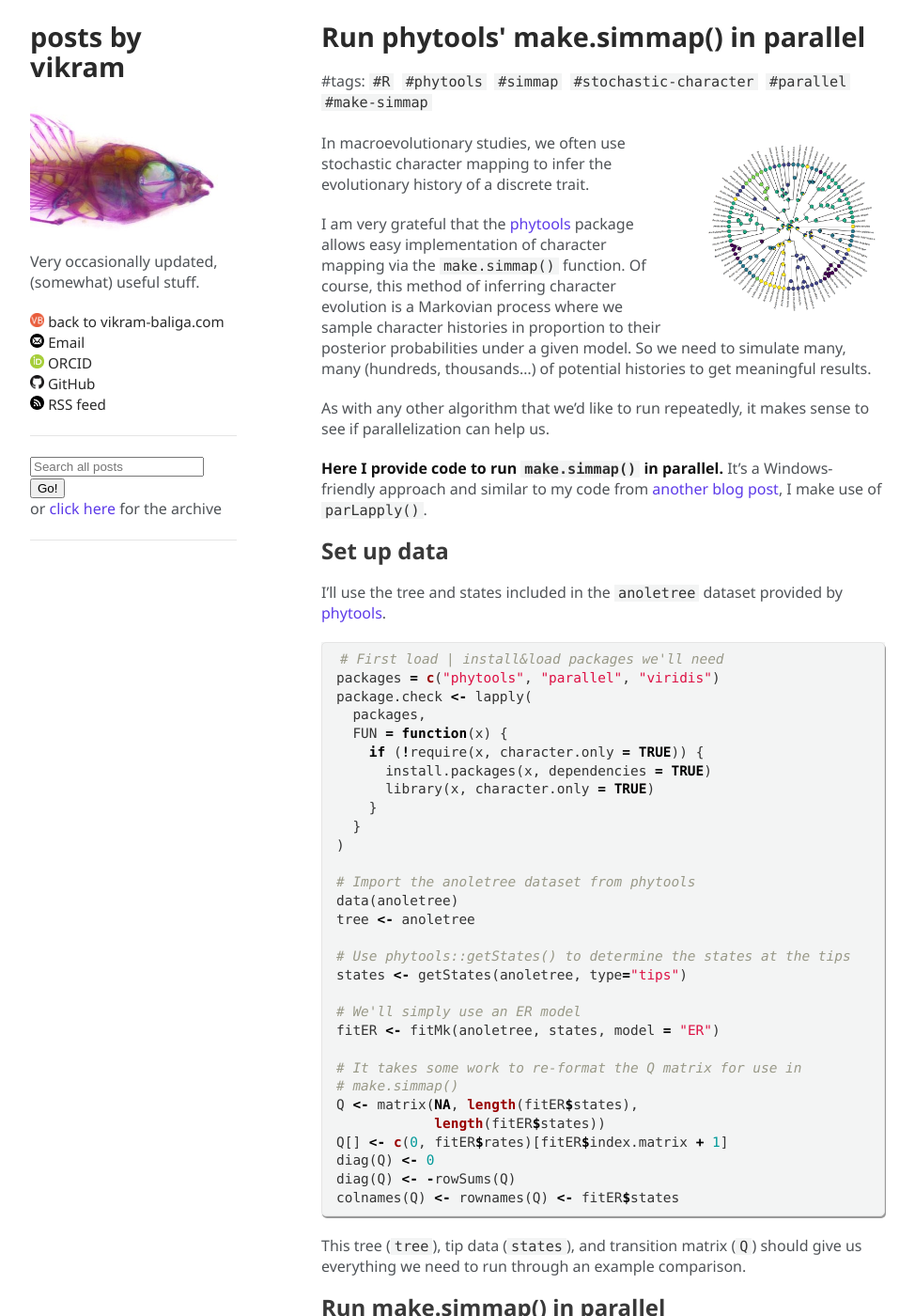
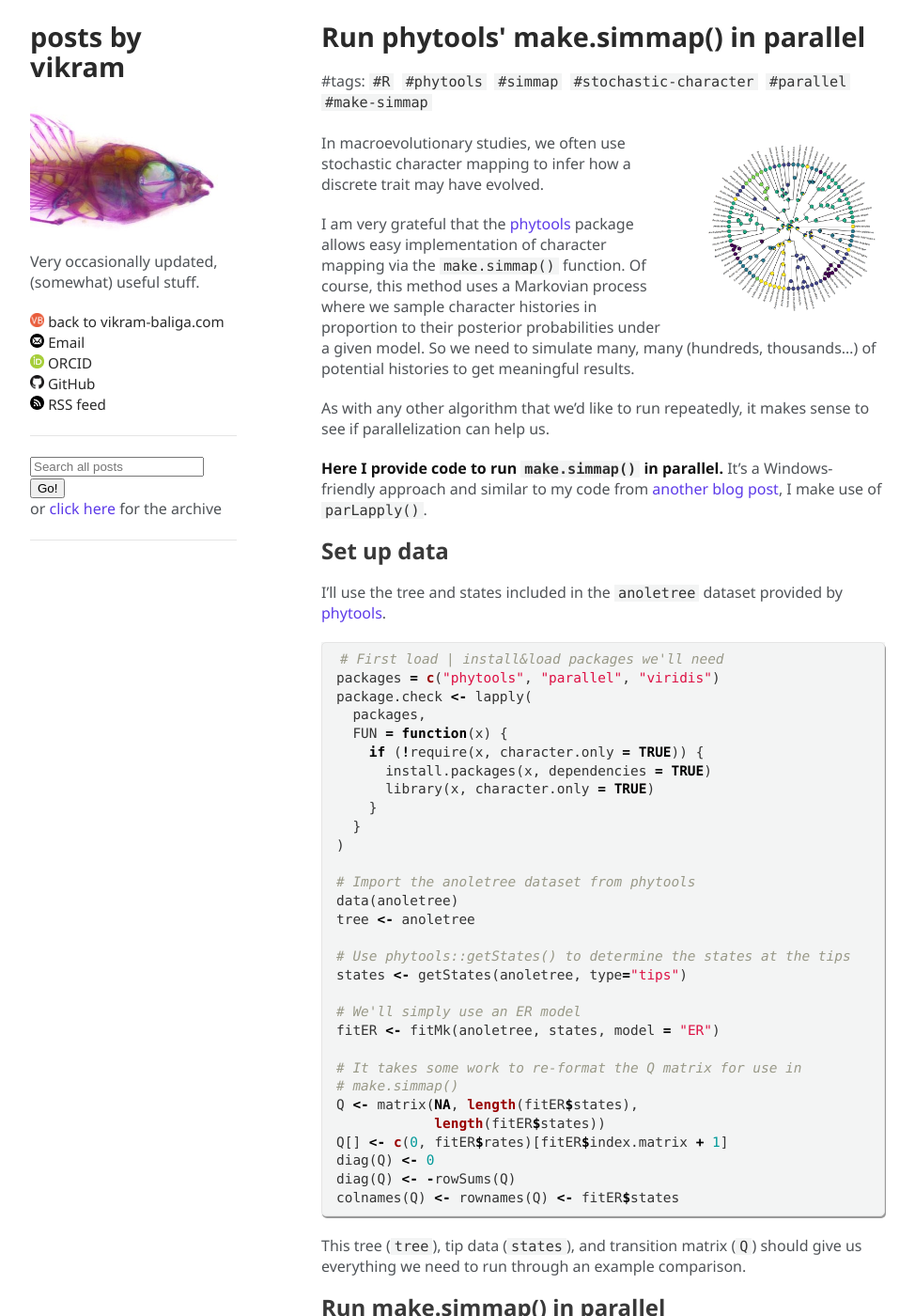
Before and after one commit to vbaliga/vbaliga.github.io, a Jekyll site: the page built from _posts/2019-05-19-run-phytools-makesimmap-parallel.md, in a window 1280 px wide and 1400 px high. Shown: the whole window at 94% size, without its empty margins (153-1127 px from the left). Built offline with Jekyll 4.4.1, drawn with Linux system fonts in a browser that asks for light colours; a script that is not in the unit is left out; some of the changed text lies outside the part shown.

Commit message:
Update 2019-05-19-run-phytools-makesimmap-parallel.md

```diff
--- a/_posts/2019-05-19-run-phytools-makesimmap-parallel.md
+++ b/_posts/2019-05-19-run-phytools-makesimmap-parallel.md
@@ -6,10 +6,10 @@ title: Run phytools' make.simmap() in parallel
 <meta name="description" content="Here I provide code to run in parallel the `make.simmap()` function from phytools. It’s a Windows-friendly approach and similar to my code from another blog post, I make use of `parLapply()`.">
 <p>
 <img src="https://github.com/vbaliga/vbaliga.github.io/raw/master/images/2019-05-19/simmap_parallel-1.png" alt="simmap parallel anoledata" style="float:right;width:200px;height:200px;margin-left:30px;">
-In macroevolutionary studies, we often use stochastic character mapping to infer the evolutionary history of a discrete trait.
+In macroevolutionary studies, we often use stochastic character mapping to infer how a discrete trait may have evolved.
 </p>
 
-I am very grateful that the [phytools](https://github.com/liamrevell/phytools) package allows easy implementation of character mapping via the `make.simmap()` function. Of course, this method of inferring character evolution is a Markovian process where we sample character histories in proportion to their posterior probabilities under a given model. So we need to simulate many, many (hundreds, thousands...) of potential histories to get meaningful results.
+I am very grateful that the [phytools](https://github.com/liamrevell/phytools) package allows easy implementation of character mapping via the `make.simmap()` function. Of course, this method uses a Markovian process where we sample character histories in proportion to their posterior probabilities under a given model. So we need to simulate many, many (hundreds, thousands...) of potential histories to get meaningful results.
 
 As with any other algorithm that we'd like to run repeatedly, it makes sense to see if parallelization can help us.
 
@@ -57,7 +57,7 @@ This tree (`tree`), tip data (`states`), and transition matrix (`Q`) should give
 
 ## Run make.simmap() in parallel
 
-Similar to my code from [this post](https://vbaliga.github.io/parallel-processing-for-mcmcglmm-in-r-windows-friendly/), **we will now use `parLapply()` from the [parallel](https://www.rdocumentation.org/packages/parallel/versions/3.6.0) package to execute runs of make.simmap() in parallel.**
+Similar to my code from [this post](https://vbaliga.github.io/parallel-processing-for-mcmcglmm-in-r-windows-friendly/), **we will now use `parLapply()` from the [parallel](https://www.rdocumentation.org/packages/parallel/versions/3.6.0) package to execute runs of `make.simmap()` in parallel.**
 
 To show how much time can be saved (using these parameters and with my laptop's specs) I will time it using `Sys.time()` and then compare later it to a 'vanilla' version run in series.
 
```
Also changed, not shown: other parts of _posts/2019-05-19-run-phytools-makesimmap-parallel.md (+1 -1 lines).
